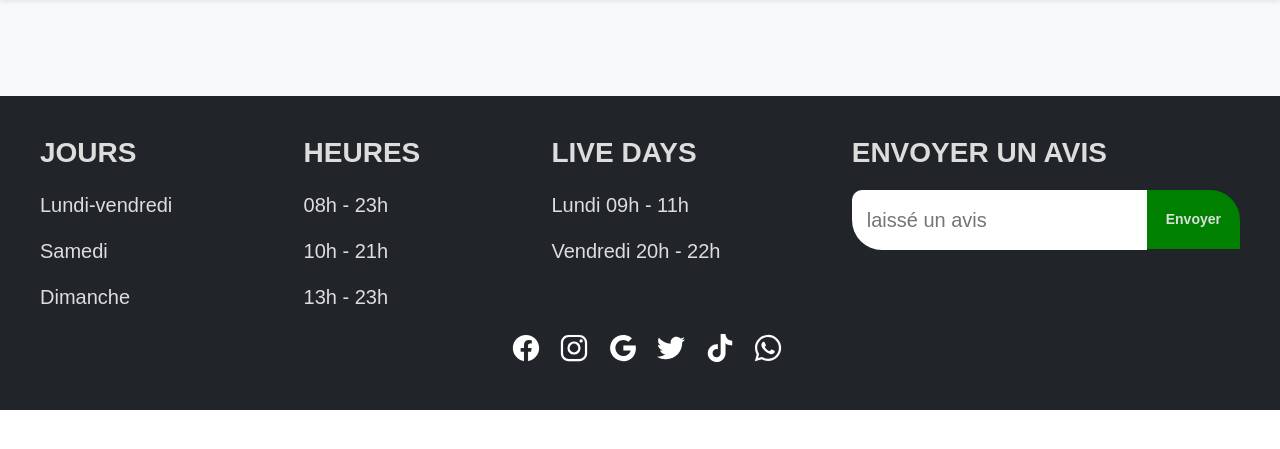
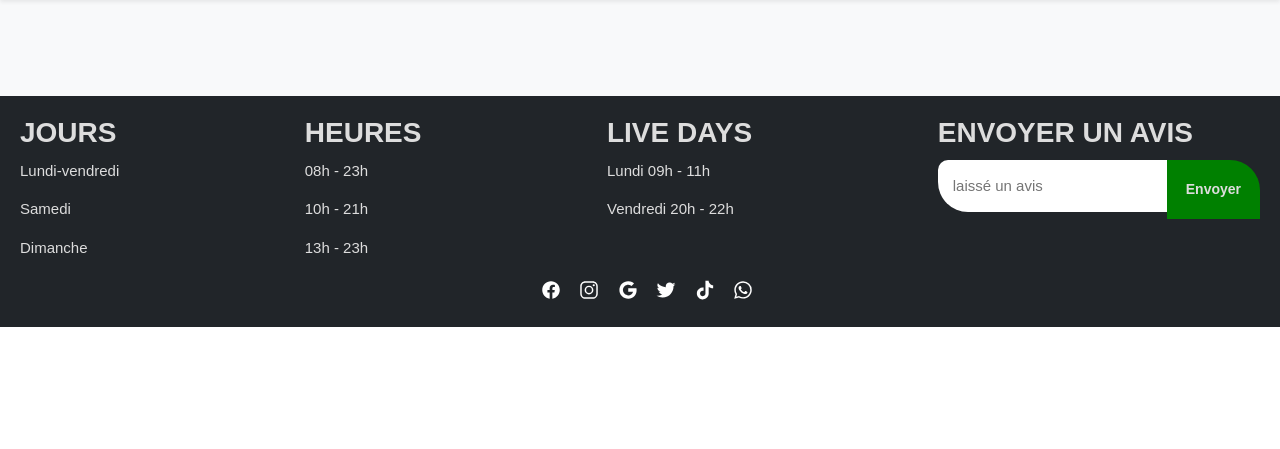
Before and after one commit to jerome-byte/Boutique-en-ligne, a PHP site: page / in a window 1280 px wide. Shown: the part 56-505 px from the top of the page. Run offline with PHP 8.4, Linux system fonts and the light colour scheme; data that the repository does not hold is empty; some libraries are stand-ins or nearby versions.

Commit message:
ajutement du footer

```diff
--- a/index.php
+++ b/index.php
@@ -63,7 +63,7 @@ $Produits = afficher();
 
 #footer{
     background-color: #212529;
-    padding: 40px;
+    padding: 20px;
 }
 
 .footer{
@@ -72,13 +72,13 @@ $Produits = afficher();
    flex-wrap: wrap;
    gap: 30px;
    color: #ddd;
-   font-size: 20px;
+   font-size: 15px;
 
 }
 
 .footer h3{
     text-transform: uppercase;
-    margin-bottom: 20px;
+    margin-bottom: 10px;
     font-weight: bold;
 }
 
@@ -109,7 +109,7 @@ $Produits = afficher();
 }
 .icons ion-icon{
     color: #fff;
-    font-size: 30px;
+    font-size: 20px;
     padding-left: 14px;
     padding-top: 5px;
     transition: 0.3s ease;
@@ -166,7 +166,7 @@ $Produits = afficher();
           <div class="card shadow-sm">
 
             <img src="<?= $produit->image ?>" class="produit-vignette">
-            <h3><?= $produit->nom ?></h3>
+            <h3 align="center"><?= $produit->nom ?></h3>
 
             <div class="card-body">
                <p class="card-text"><?= substr($produit->description, 0, 160); ?>...</p>
```
Also changed, not shown: produit.php (+5 -5 lines).
